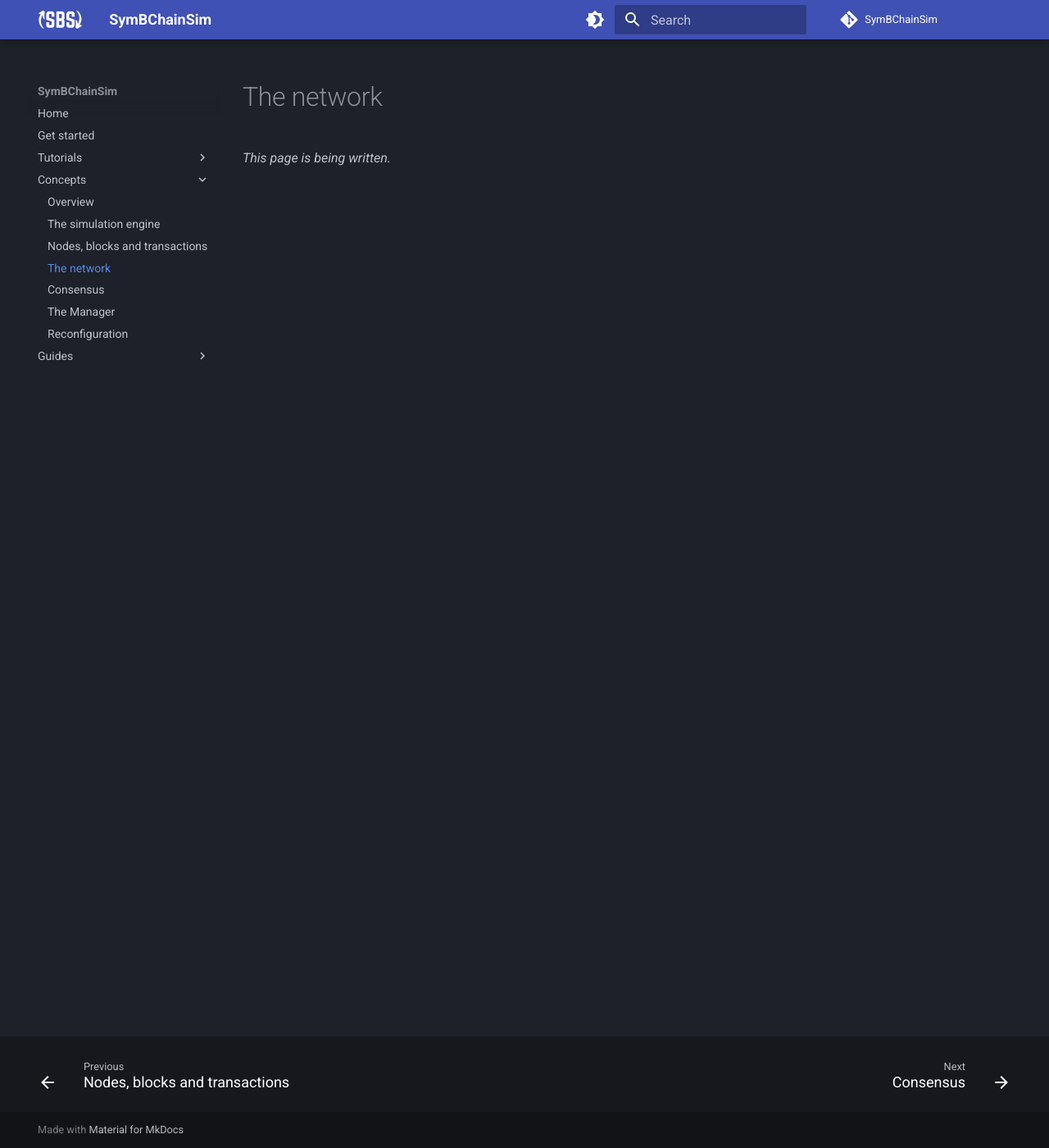
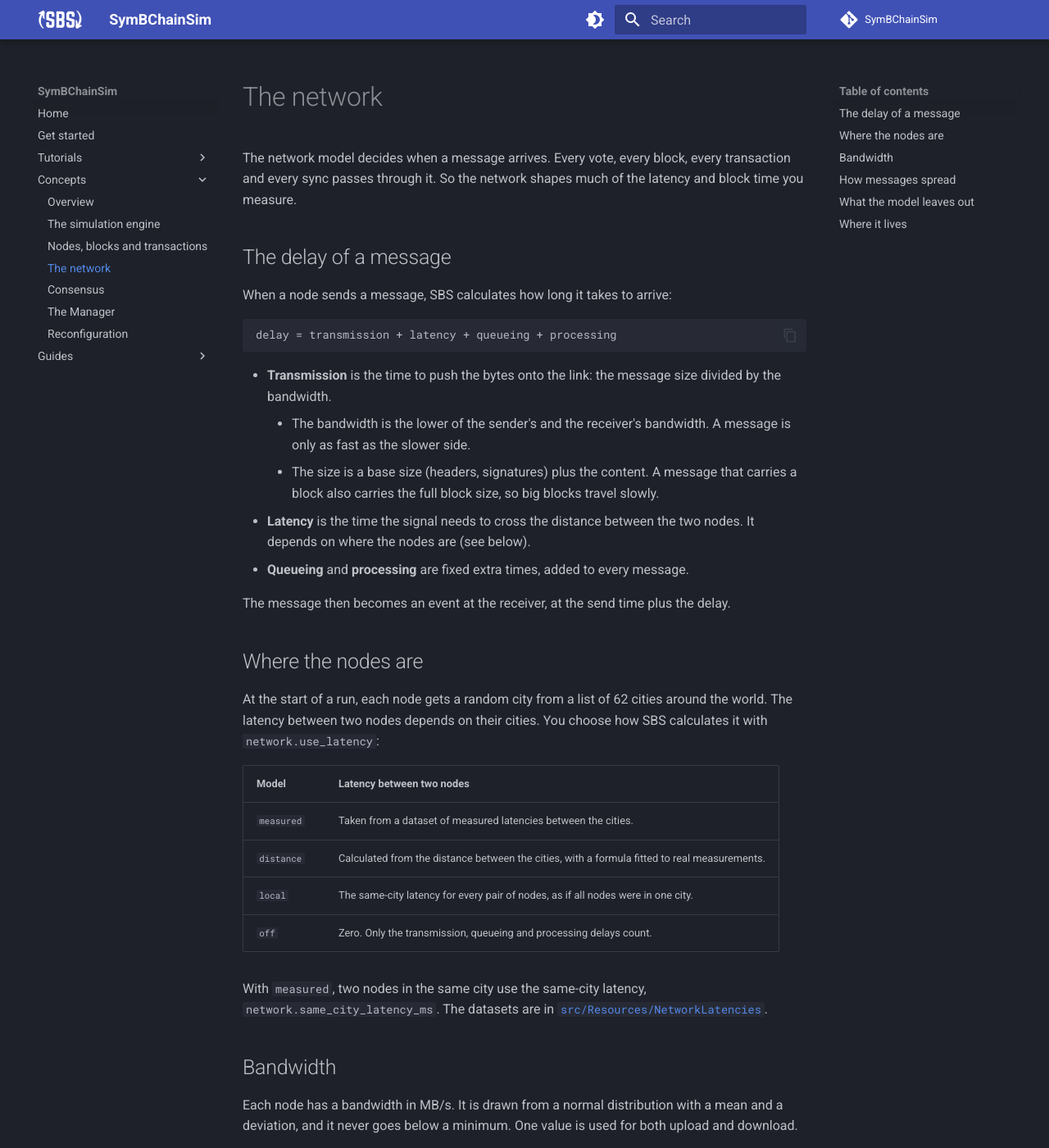
Before and after one commit to GiorgDiama/SymBChainSim, an MkDocs documentation site: the page built from docs/concepts/network.md, in a window 1280 px wide and 1400 px high. Shown: the whole window at 82% size. Built offline with MkDocs 1.6.1 and Material for MkDocs 9.7.7, drawn with Linux system fonts in a browser that asks for light colours; comment, search, counter and statistics services are not loaded; some of the changed text lies outside the part shown.

Commit message:
Add the network concept page

````diff
--- a/docs/concepts/network.md
+++ b/docs/concepts/network.md
@@ -1,3 +1,94 @@
 # The network
 
-*This page is being written.*
+The network model decides when a message arrives.
+Every vote, every block, every transaction and every sync passes through it.
+So the network shapes much of the latency and block time you measure.
+
+## The delay of a message
+
+When a node sends a message, SBS calculates how long it takes to arrive:
+
+```text
+delay = transmission + latency + queueing + processing
+```
+
+- **Transmission** is the time to push the bytes onto the link: the message size divided by the bandwidth.
+    - The bandwidth is the lower of the sender's and the receiver's bandwidth. A message is only as fast as the slower side.
+    - The size is a base size (headers, signatures) plus the content. A message that carries a block also carries the full block size, so big blocks travel slowly.
+- **Latency** is the time the signal needs to cross the distance between the two nodes. It depends on where the nodes are (see below).
+- **Queueing** and **processing** are fixed extra times, added to every message.
+
+The message then becomes an event at the receiver, at the send time plus the delay.
+
+## Where the nodes are
+
+At the start of a run, each node gets a random city from a list of 62 cities around the world.
+The latency between two nodes depends on their cities.
+You choose how SBS calculates it with `network.use_latency`:
+
+| Model | Latency between two nodes |
+|---|---|
+| `measured` | Taken from a dataset of measured latencies between the cities. |
+| `distance` | Calculated from the distance between the cities, with a formula fitted to real measurements. |
+| `local` | The same-city latency for every pair of nodes, as if all nodes were in one city. |
+| `off` | Zero. Only the transmission, queueing and processing delays count. |
+
+With `measured`, two nodes in the same city use the same-city latency, `network.same_city_latency_ms`.
+The datasets are in [`src/Resources/NetworkLatencies`](https://github.com/GiorgDiama/SymBChainSim/tree/base/src/Resources/NetworkLatencies).
+
+## Bandwidth
+
+Each node has a bandwidth in MB/s.
+It is drawn from a normal distribution with a mean and a deviation, and it never goes below a minimum.
+One value is used for both upload and download.
+
+`network.bandwidth.sample` decides how often SBS draws it:
+
+- `always`: a new value for every message. This models a connection whose speed goes up and down.
+- `once`: one value per node at the start. Each node keeps a fixed speed.
+- `scenario`: the scenario sets the bandwidth of each node, and SBS draws nothing.
+
+The dynamic simulation changes the mean and the deviation during the run (see the [Runtime changes](../tutorials/runtime_changes.md) tutorial).
+
+## How messages spread
+
+SBS has two ways to send a message to all nodes.
+You choose with `network.gossip`.
+
+**Broadcast** (`gossip: False`).
+The sender sends a copy straight to every other node.
+Each copy has its own delay.
+
+**Gossip** (`gossip: True`, the default).
+Each node has a few neighbours, picked at random (`network.num_neighbours`).
+The sender sends the message to its neighbours.
+A node that gets a new message handles it once and forwards it to its own neighbours.
+The message spreads in hops until all nodes have it.
+
+```mermaid
+flowchart LR
+    A((A)) --> B((B))
+    A --> C((C))
+    B --> D((D))
+    C --> E((E))
+    B --> E
+```
+
+With gossip, a message reaches far nodes after several hops, so it arrives later than with broadcast.
+In return, each node sends only a few messages instead of one to every node.
+This is how most real blockchain networks work.
+
+SBS takes one shortcut here.
+A node does not forward a message to a neighbour that already has it.
+A real node would not know this, but the extra copy would be dropped anyway.
+Skipping it saves many events and does not change when messages arrive.
+
+## What the model leaves out
+
+- **Congestion.** SBS calculates each message on its own. A node that sends many messages at once does not slow down, and links are never full. The queueing delay is a fixed value.
+- **Separate upload and download speeds.** A node has one bandwidth for both.
+
+## Where it lives
+
+The network model is in [`Chain/Network.py`](https://github.com/GiorgDiama/SymBChainSim/blob/base/src/Simulator/Chain/Network.py).
+You set it in the `network` group of [`src/Configs/base.yaml`](https://github.com/GiorgDiama/SymBChainSim/blob/base/src/Configs/base.yaml).
````
